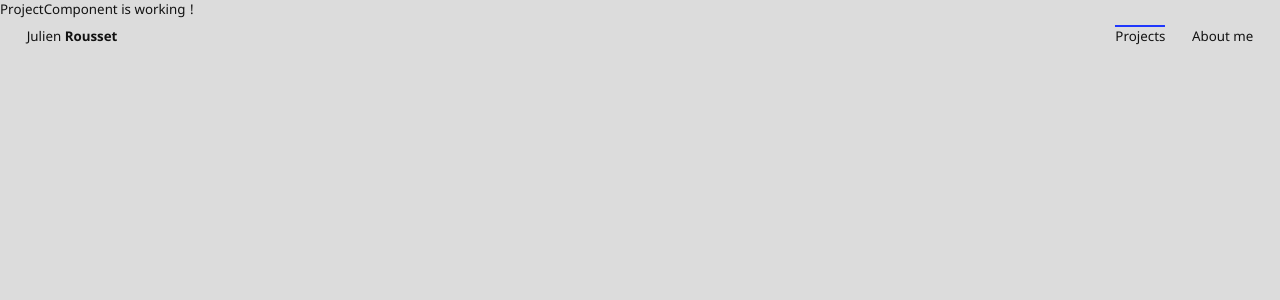
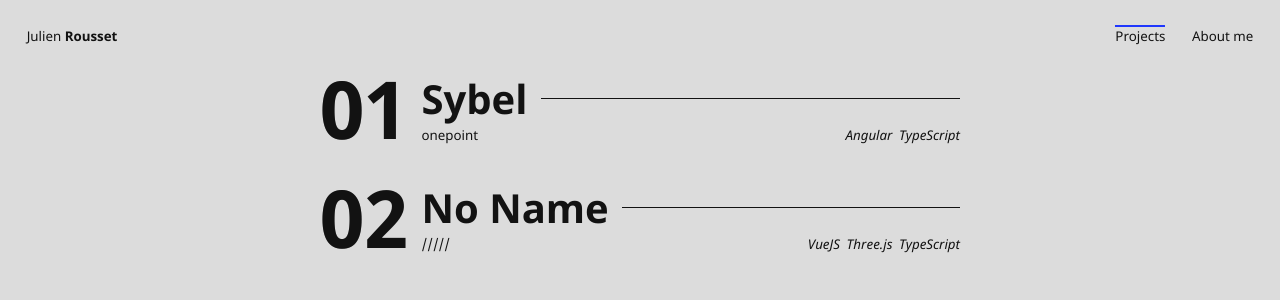
Before and after one commit to JulienRst/Portfolio2k20, a Vue app: page /project in a window 1280 px wide. Shown: the top 300 px of the page. Built offline with nearby package versions, Linux system fonts and the light colour scheme.

Commit message:
[Views/Project] Added default template for projects

```diff
--- /dev/null
+++ b/src/assets/sass/components/_project.scss
@@ -0,0 +1,87 @@
+.ctn-project {
+	align-items: center;
+	max-width: 640px;
+	width: 100%;
+	transition: 0.5s;
+	cursor: pointer;
+	transform: translateX(0);
+
+	&:hover {
+		transition: 0.5s;
+		transform: translateX(2rem);
+
+		.key::before {
+			transition: 0.25s;
+			left: -1rem;
+		}
+
+		.key::after {
+			transition: 0.5s;
+			left: -2rem;
+		}
+	}
+
+	.key {
+		font-size: 6rem;
+		font-weight: bold;
+		margin-right: 1rem;
+		flex-shrink: 0;
+		position: relative;
+
+		&::before, &::after {
+			content: '0';
+			position: absolute;
+			top: 0;
+			left: 0;
+			color: $color-black;
+			opacity: 0.2;
+			z-index: -1;
+		}
+
+		&::before {
+			transition: 0.25s;
+		}
+
+		&::after {
+			transition: 0.5s;
+		}
+	}
+
+	.content {
+		flex-grow: 1;
+
+		.ctn-title {
+			align-items: center;
+			.title {
+				font-weight: bold;
+				font-size: 3rem;
+				flex-shrink: 0;
+				margin-right: 1rem;
+			}
+
+			.stroke {
+				height: 1px;
+				background-color: $color-black;
+				flex-grow: 1;
+				transition: 0.3s;
+			}
+		}
+
+		.sub {
+			width: 100%;
+			justify-content: space-between;
+			.society {
+
+			}
+
+			.tags {
+				.tag {
+					font-style: italic;
+					&:not(:last-child) {
+						margin-right: 0.5rem;
+					}
+				}
+			}
+		}
+	}
+}
--- a/src/assets/sass/master.scss
+++ b/src/assets/sass/master.scss
@@ -8,6 +8,7 @@
 
 @import 'components/menu';
 @import 'components/logo';
+@import 'components/project';
 
 // Layouts
 
@@ -19,3 +20,4 @@
 // Views
 
 @import 'views/about';
+@import 'views/projects';
--- /dev/null
+++ b/src/assets/sass/views/_projects.scss
@@ -0,0 +1,10 @@
+.projects {
+	background-color: transparent;
+	color: $color-black;
+	transition: 0.1s;
+
+	.ctn-projects {
+		padding: 2rem 0;
+		align-items: center;
+	}
+}
--- /dev/null
+++ b/src/components/ProjectTile.vue
@@ -0,0 +1,38 @@
+<template>
+	<div class="ctn-project row">
+		<div class="key">0{{ project.id }}</div>
+		<div class="content column">
+			<div class="ctn-title row">
+				<div class="title">
+					{{ project.name }}
+				</div>
+				<div class="stroke"></div>
+			</div>
+			<div class="sub row">
+				<div class="society">
+					{{ project.society }}
+				</div>
+				<div class="tags row">
+					<div class="tag" v-for="(tag, key) in project.tags" :key="key">{{ tag }}</div>
+				</div>
+			</div>
+		</div>
+	</div>
+</template>
+
+<script lang="ts">
+import { Component, Vue, Prop } from 'vue-property-decorator';
+import Project from '@/models/project';
+
+@Component({
+	name: 'ProjectTile'
+})
+export default class ProjectTile extends Vue {
+	@Prop({ required: true })
+	public project!: Project;
+
+	public mounted () {
+		console.log('ProjectTile has been properly mounted');
+	}
+}
+</script>
--- /dev/null
+++ b/src/models/project.ts
@@ -0,0 +1,19 @@
+export default class Project {
+	public id: number;
+	public name: string;
+	public tags: string[];
+	public date: string;
+	public society: string;
+	public colors: string[];
+	public image: string;
+
+	constructor (data: any) {
+		this.id = data.id;
+		this.name = data.name;
+		this.tags = data.tags;
+		this.date = data.date;
+		this.society = data.society;
+		this.colors = data.colors;
+		this.image = data.image;
+	}
+}
--- /dev/null
+++ b/src/utils/fakeData.ts
@@ -0,0 +1,20 @@
+export const projects = [
+	{
+		id: 1,
+		name: 'Sybel',
+		society: 'onepoint',
+		tags: ['Angular', 'TypeScript'],
+		date: '2019',
+		colors: ['#e84393', '#81ecec'],
+		image: 'http://placekitten.com/200/300'
+	},
+	{
+		id: 2,
+		name: 'No Name',
+		society: '/////',
+		tags: ['VueJS', 'Three.js', 'TypeScript'],
+		date: '2019',
+		colors: ['#a29bfe', '#ffeaa7'],
+		image: 'http://placekitten.com/200/300'
+	}
+];
--- a/src/views/Project.vue
+++ b/src/views/Project.vue
@@ -1,16 +1,28 @@
 <template>
-	<div>ProjectComponent is working !</div>
+	<div class="page projects">
+		<div class="ctn-projects column">
+			<ProjectTile :project="project" v-for="(project, key) in projects" :key="key"/>
+		</div>
+	</div>
 </template>
 
 <script lang="ts">
 import { Component, Vue } from 'vue-property-decorator';
+import { projects } from '@/utils/fakeData';
+import ProjectTile from '@/components/ProjectTile.vue';
+import Project from '../models/project';
 
 @Component({
-	name: 'ProjectComponent'
+	name: 'ProjectComponent',
+	components: { ProjectTile }
 })
 export default class ProjectComponent extends Vue {
-	public mounted () {
-		console.log('ProjectComponent has been properly mounted');
+	public activeProjectIndex: number = -1;
+	public projects: Project[] = [];
+	public style: any = {};
+
+	public beforeMount () {
+		this.projects = projects;
 	}
 }
 </script>
```
